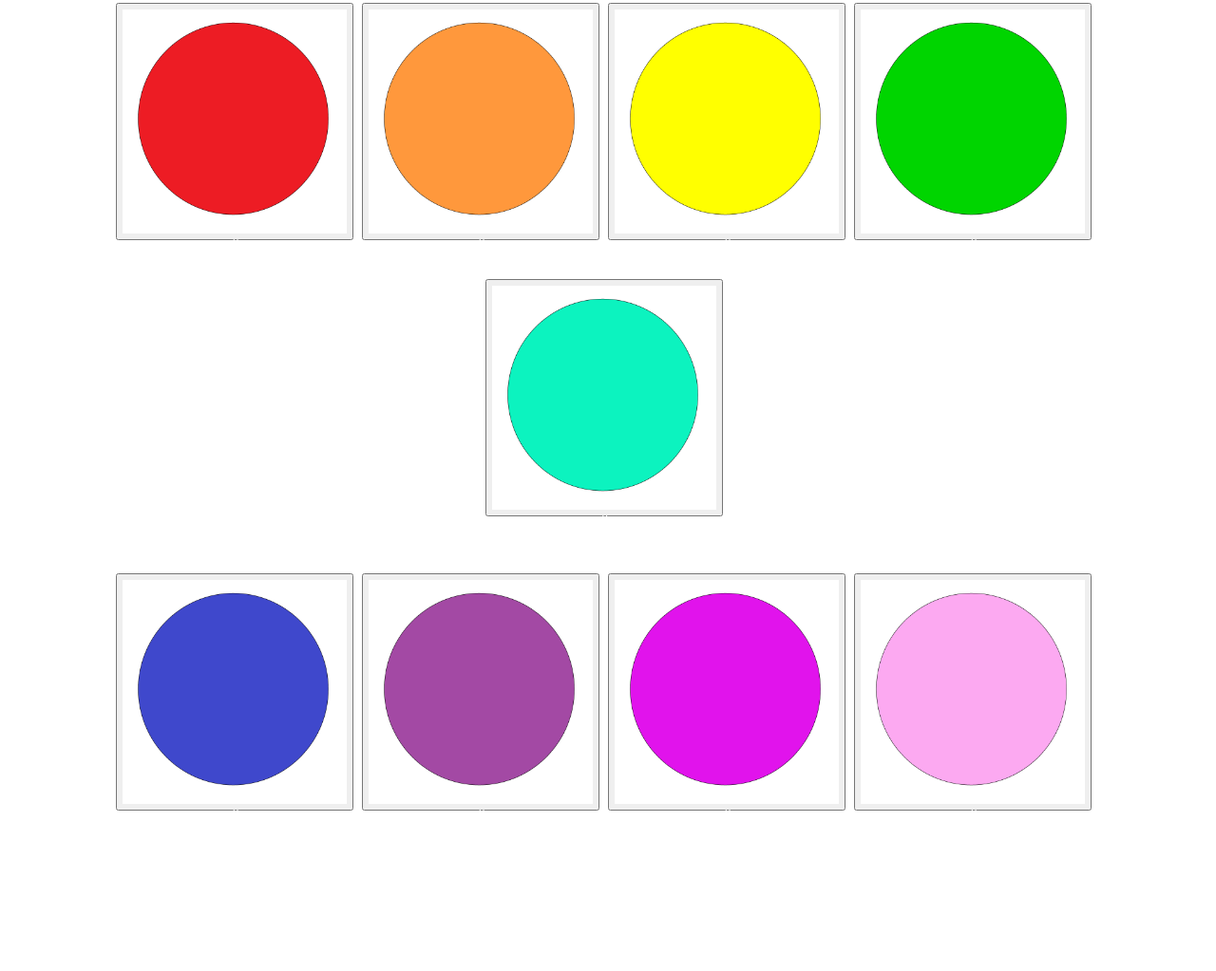
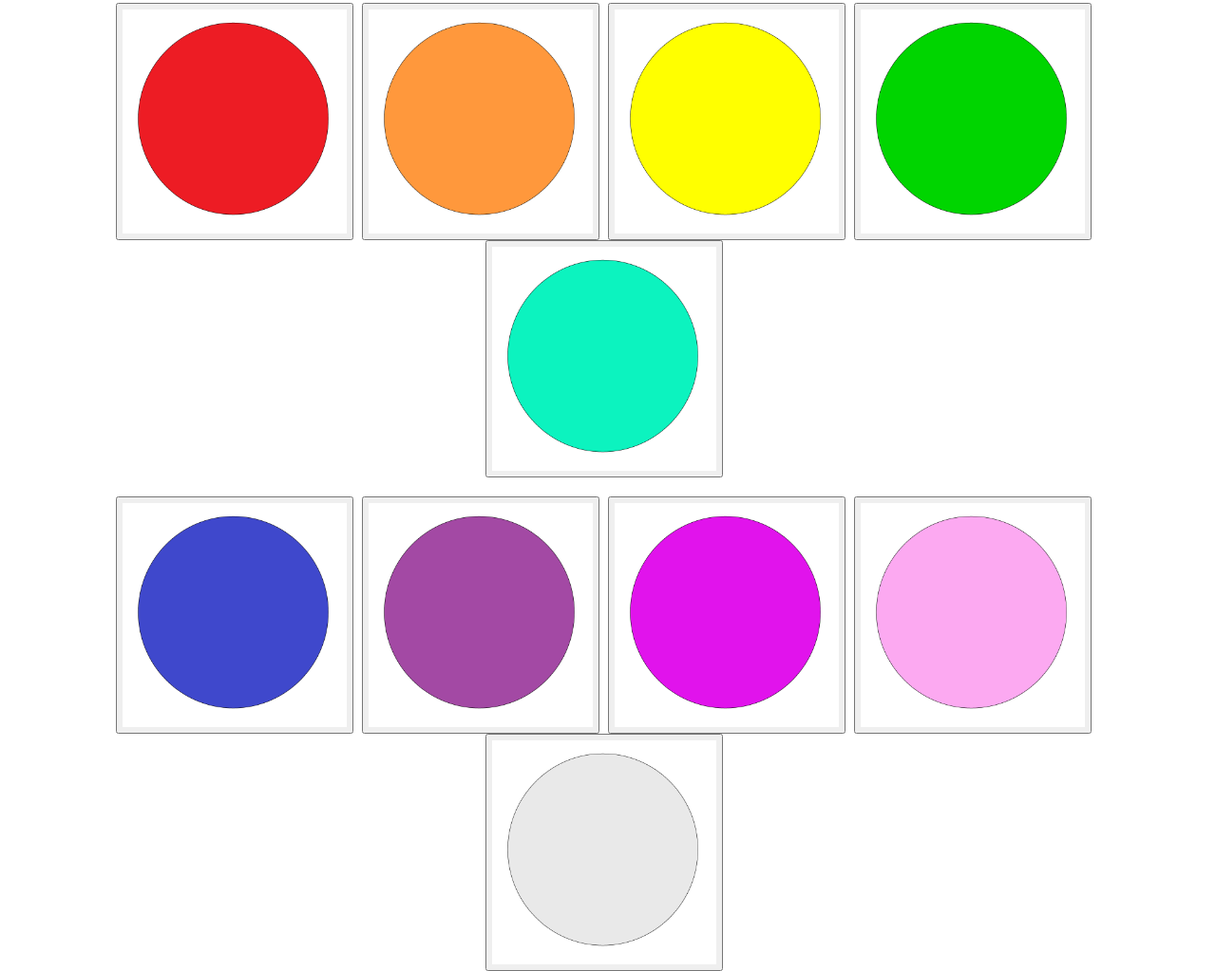
Before and after one commit to jocelym/Friendship-Lamp, a React app in the folder website2.0/: page / in a window 1280 px wide. Shown: the part 160-1183 px from the top of the page at 95% size. Before the commit the page ends 1054 px from the top, so only its background shows below. Built offline with nearby package versions, Linux system fonts and the light colour scheme; some packages are replaced by stand-ins of ours.

Commit message:
added firebase to website

```diff
--- /dev/null
+++ b/website2.0/database.rules.json
@@ -0,0 +1,6 @@
+{
+  "rules": {
+    ".read": "true",  // 2021-1-8
+    ".write": "true" // 2021-1-8
+  }
+}
--- a/website2.0/package.json
+++ b/website2.0/package.json
@@ -6,6 +6,7 @@
     "@testing-library/jest-dom": "^5.11.6",
     "@testing-library/react": "^11.2.2",
     "@testing-library/user-event": "^12.6.0",
+    "firebase": "^8.2.1",
     "react": "^17.0.1",
     "react-dom": "^17.0.1",
     "react-scripts": "4.0.1",
--- /dev/null
+++ b/website2.0/src/colorButton.js
@@ -0,0 +1,16 @@
+import React from 'react';
+
+export class MyButton extends React.Component {
+  render(){
+    return(
+      <button type = "button" onClick = {this.props.onClick} class = "colorButton">
+        <img
+          src = {this.props.colorImg}
+          alt = {this.props.colorName}
+          class = 'colorPic'
+        />
+
+      </button>
+    );
+  };
+}
--- a/website2.0/src/index.js
+++ b/website2.0/src/index.js
@@ -1,6 +1,9 @@
 import React from 'react';
 import ReactDOM from 'react-dom';
+import firebase from "firebase";
 import './index.css';
+import './firebase.js';
+import {MyButton} from './colorButton';
 import redPic from './icons/red.png';
 import orangePic from './icons/orange.png';
 import yellowPic from './icons/yellow.png';
@@ -10,6 +13,7 @@ import bluePic from './icons/blue.png';
 import purplePic from './icons/purple.png';
 import magentaPic from './icons/magenta.png';
 import pinkPic from './icons/pink.png';
+import whitePic from './icons/white.png';
 
 //USE IMAGE ON CLICK!!! (EVENT LISTENERS)
 //USE LISTS of the colors and keys? and a component class
@@ -20,43 +24,41 @@ class TitleBlock extends React.Component{
     return(
       <blockquote>
         <h1> Friendship Lamp</h1>
+
       </blockquote>
     );
   }
 };
 
-class MyButton extends React.Component {
-  render(){
+
+
+class DisplayAllButtons extends React.Component {
+//  const firebaseApp = firebase.apps[0];
+  handleClick (color){
+    //alert (color);
+    firebase.database().ref('lampData').set({
+      lampColor: color
+    })
+  }
+  render() {
     return(
-      <button type = "button" onClick = {this.changeState} class = "colorButton">
-        <img
-          src = {this.props.colorImg}
-          class = 'colorPic'
-        />
-        //<p> {this.props.colorName} </p>
-      </button>
+      <div class = "colorCont">
+        <MyButton colorName = "red" colorImg = {redPic} onClick = {() => this.handleClick('1')}/> &nbsp;
+        <MyButton colorName = "orange" colorImg = {orangePic} onClick = {() => this.handleClick('2')}/> &nbsp;
+        <MyButton colorName = "yellow" colorImg = {yellowPic} onClick = {() => this.handleClick('3')}/> &nbsp;
+        <MyButton colorName = "green" colorImg = {greenPic} onClick = {() => this.handleClick('4')}/> &nbsp;
+        <MyButton colorName = "cyan" colorImg = {cyanPic} onClick = {() => this.handleClick('5')}/> &nbsp;
+        <br/> <br/>
+        <MyButton colorName = "blue" colorImg = {bluePic} onClick = {() => this.handleClick('6')}/> &nbsp;
+        <MyButton colorName = "purple" colorImg = {purplePic} onClick = {() => this.handleClick('7')}/> &nbsp;
+        <MyButton colorName = "magenta" colorImg = {magentaPic} onClick = {() => this.handleClick('8')}/> &nbsp;
+        <MyButton colorName = "pink" colorImg = {pinkPic} onClick = {() => this.handleClick('9')}/> &nbsp;
+        <MyButton colorName = "white" colorImg = {whitePic} onClick = {() => this.handleClick('10')}/> &nbsp;
+      </div>
     );
   };
 }
 
-class DisplayAllButtons extends React.Component {
-  render() {
-    return(
-      <div class = "colorCont">
-        <MyButton colorName = "red" colorImg = {redPic}/> &nbsp;
-        <MyButton colorName = "orange" colorImg = {orangePic}/> &nbsp;
-        <MyButton colorName = "yellow" colorImg = {yellowPic}/> &nbsp;
-        <MyButton colorName = "green" colorImg = {greenPic}/> &nbsp;
-        <MyButton colorName = "cyan" colorImg = {cyanPic}/> &nbsp;
-        <br/> <br/>
-        <MyButton colorName = "blue" colorImg = {bluePic}/> &nbsp;
-        <MyButton colorName = "purple" colorImg = {purplePic}/> &nbsp;
-        <MyButton colorName = "magenta" colorImg = {magentaPic}/> &nbsp;
-        <MyButton colorName = "pink" colorImg = {pinkPic}/> &nbsp;
-      </div>
-    );
-  };
-}
 
 
 ReactDOM.render(
```
Also changed, not shown: website2.0/public/index.html (+1 -0 lines), website2.0/firebase.json (added), website2.0/src/icons/white.png (added), 4 other files.
